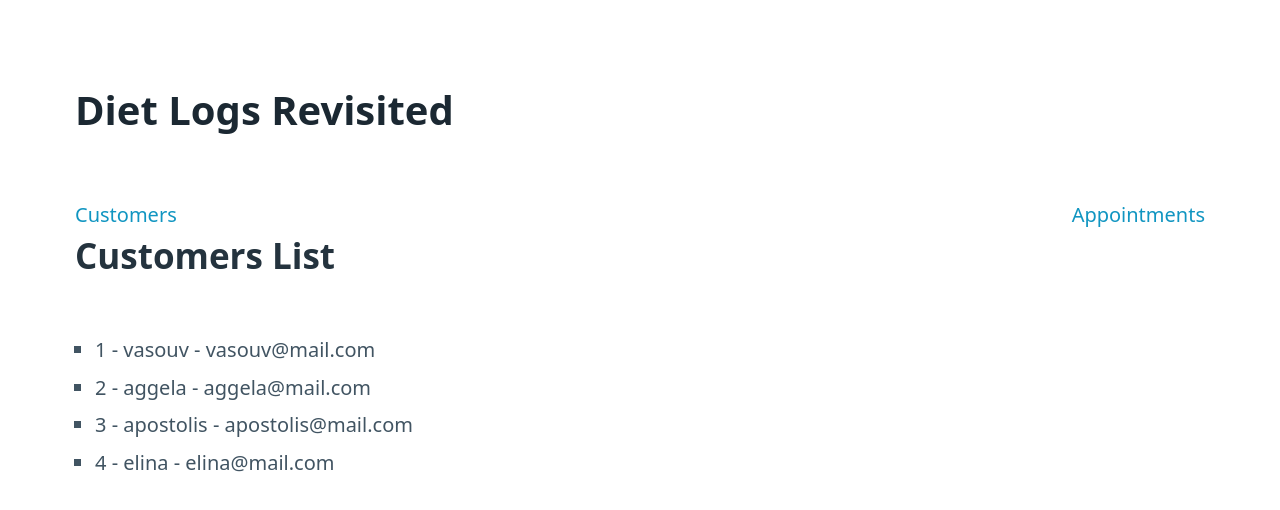
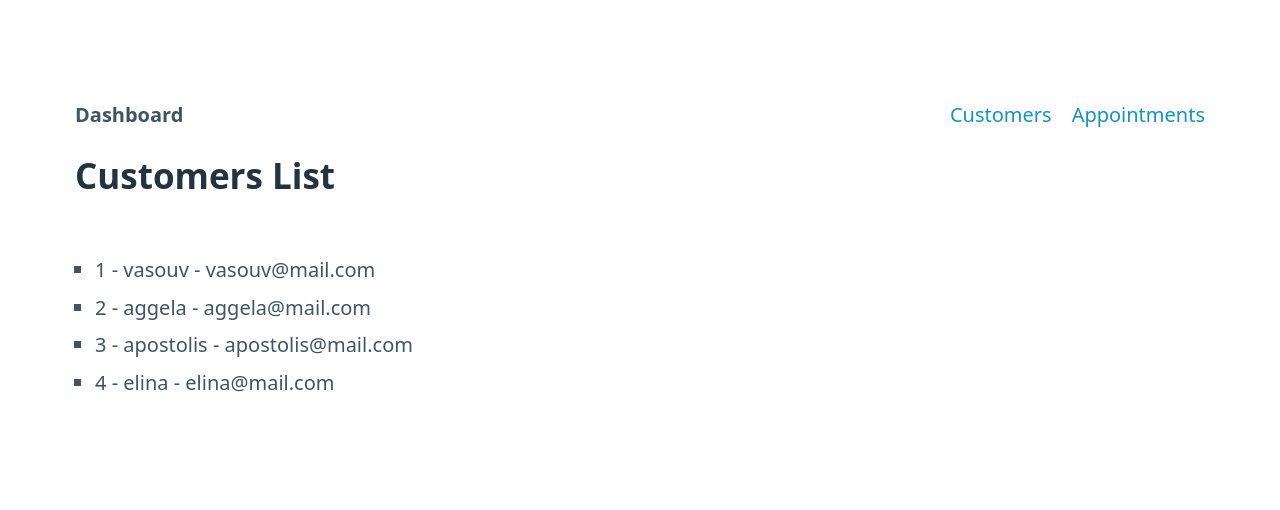
Before and after one commit to vasouv/diet-logs-rev-ui, an Angular app: page /customers in a window 1280 px wide. Shown: the top 510 px of the page. Built offline with nearby package versions, Linux system fonts and the light colour scheme.

Commit message:
added navbar as component and router links

```diff
--- a/src/app/app.component.html
+++ b/src/app/app.component.html
@@ -1,6 +1,2 @@
-<h1>Diet Logs Revisited</h1>
-<nav>
-  <a routerLink="/customers">Customers</a>
-  <a routerLink="/appointments">Appointments</a>
-</nav>
+<app-navbar></app-navbar>
 <router-outlet></router-outlet>
--- a/src/app/app.module.ts
+++ b/src/app/app.module.ts
@@ -5,12 +5,14 @@ import { AppComponent } from './app.component';
 import { CustomersComponent } from './customers/customers/customers.component';
 import { AppointmentsComponent } from './appointments/appointments/appointments.component';
 import { AppRoutingModule } from './app-routing/app-routing.module';
+import { NavbarComponent } from './navbar/navbar.component';
 
 @NgModule({
   declarations: [
     AppComponent,
     CustomersComponent,
-    AppointmentsComponent
+    AppointmentsComponent,
+    NavbarComponent
   ],
   imports: [
     BrowserModule,
--- /dev/null
+++ b/src/app/navbar/navbar.component.html
@@ -0,0 +1,9 @@
+<nav>
+  <ul>
+    <li><strong>Dashboard</strong></li>
+  </ul>
+  <ul>
+    <li><a routerLink="customers">Customers</a></li>
+    <li><a routerLink="appointments">Appointments</a></li>
+  </ul>
+</nav>
--- /dev/null
+++ b/src/app/navbar/navbar.component.ts
@@ -0,0 +1,15 @@
+import { Component, OnInit } from '@angular/core';
+
+@Component({
+  selector: 'app-navbar',
+  templateUrl: './navbar.component.html',
+  styleUrls: ['./navbar.component.css']
+})
+export class NavbarComponent implements OnInit {
+
+  constructor() { }
+
+  ngOnInit(): void {
+  }
+
+}
```
Also changed, not shown: src/app/navbar/navbar.component.css (added), 1 other file (tests, documents, lock files or other folders).
